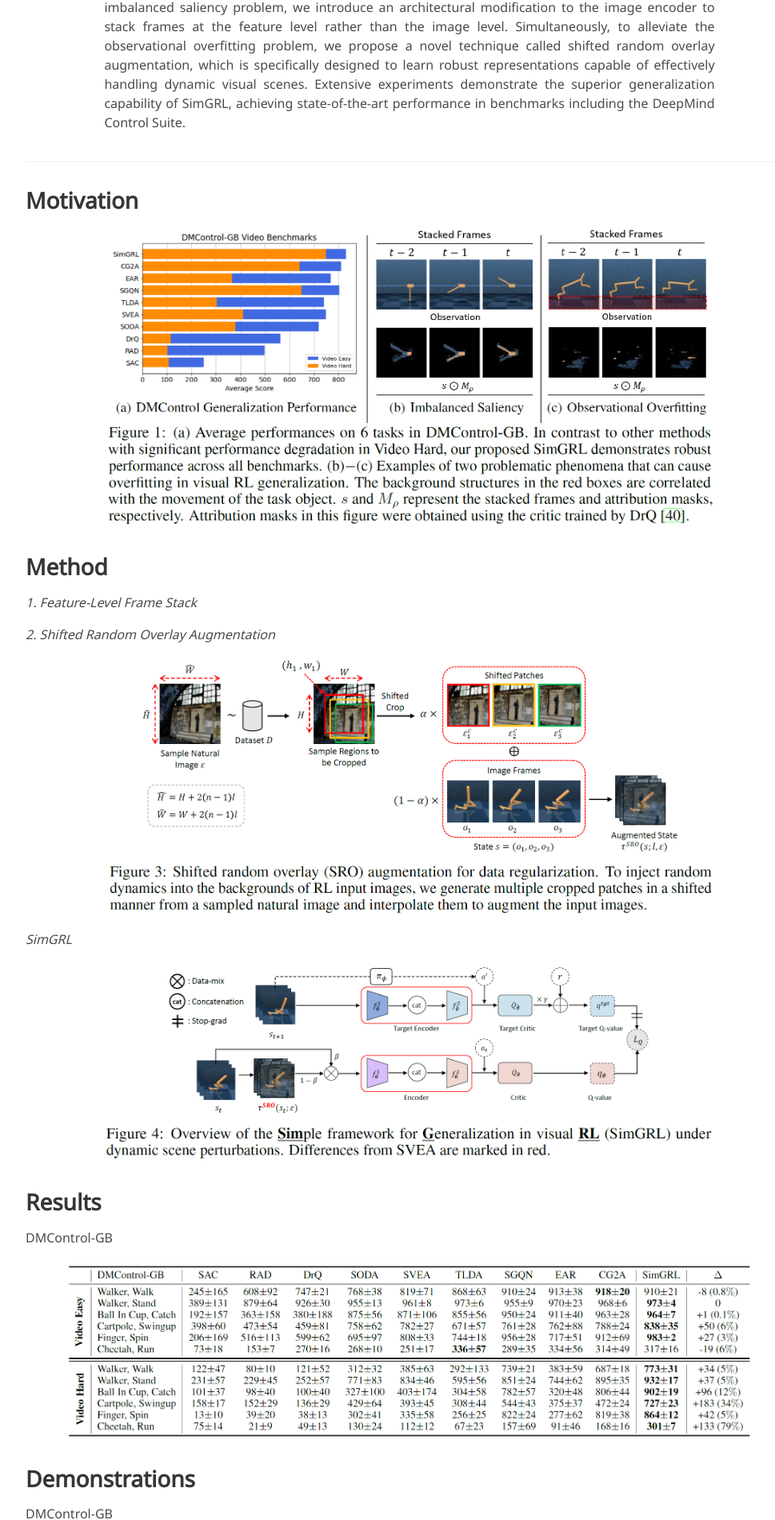
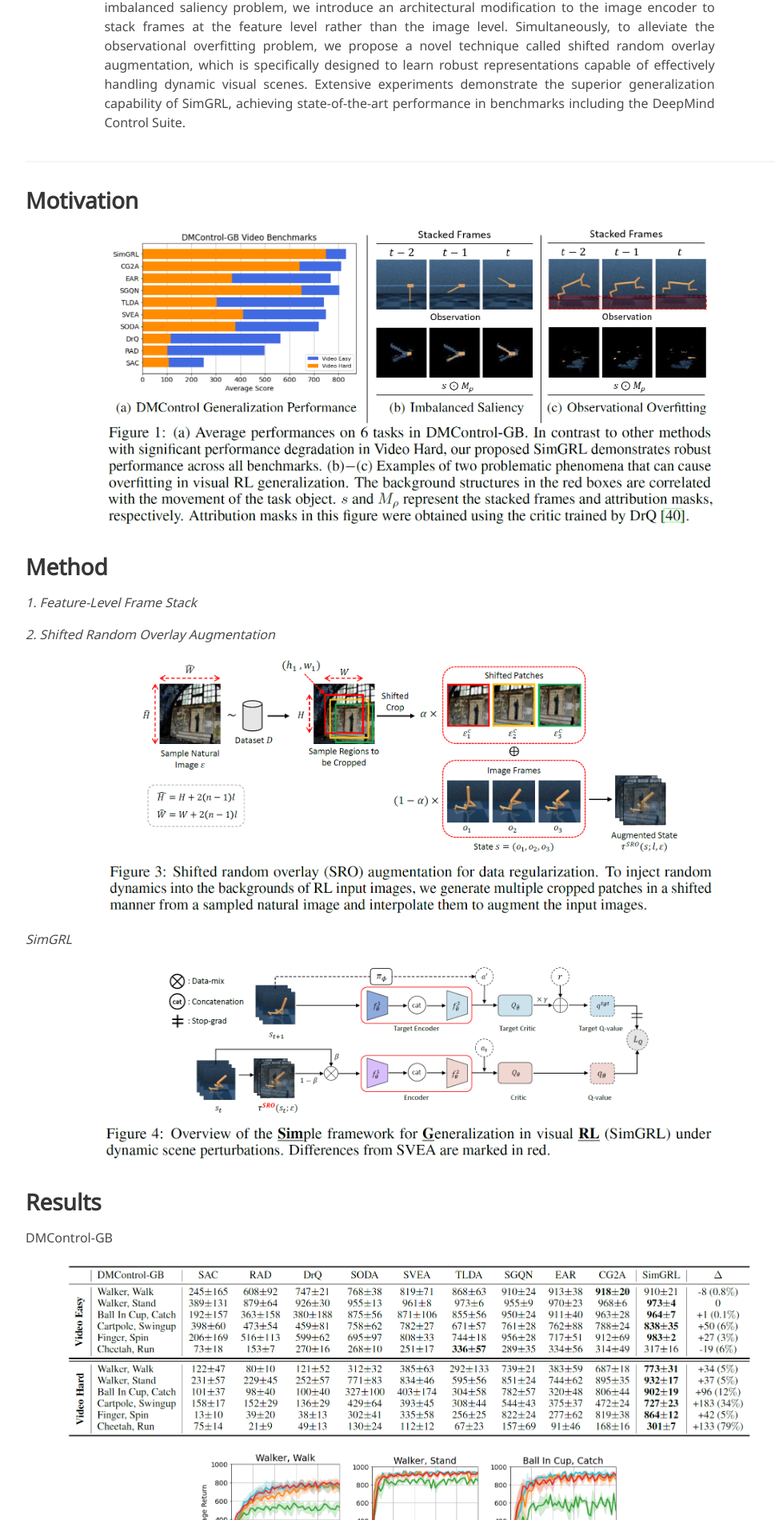
Before and after one commit to W-Song11/SimGRL, a Jekyll site: the page built from index.md, in a window 1280 px wide. Shown: the part 706-2606 px from the top of the page at 80% size, without its empty margins (128-1097 px from the left). Built offline with Jekyll 4.4.1, drawn with Linux system fonts in a browser that asks for light colours; some web fonts are replaced; grey boxes are pictures that could not be loaded.

Commit message:
Update index.md

```diff
--- a/index.md
+++ b/index.md
@@ -66,6 +66,10 @@ DMControl-GB
 
 <p align="center">
 <img src="./static/image/fig_result.PNG" align="center" width="90%">
+</p>
+
+<p align="center">
+<img src="./static/image/fig_ablation.PNG" align="center" width="80%">
 </p>
 
 ## Demonstrations
```
